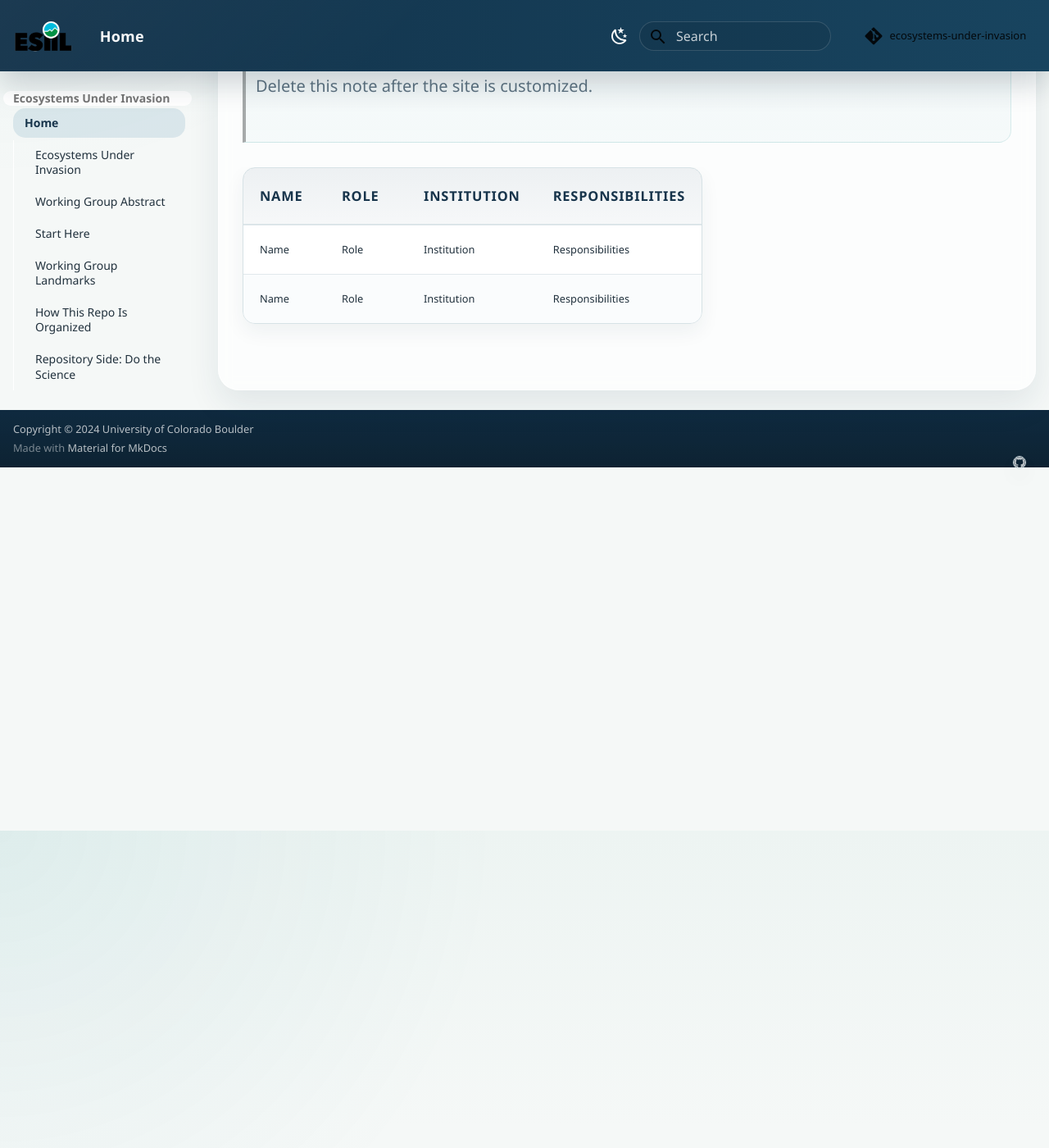
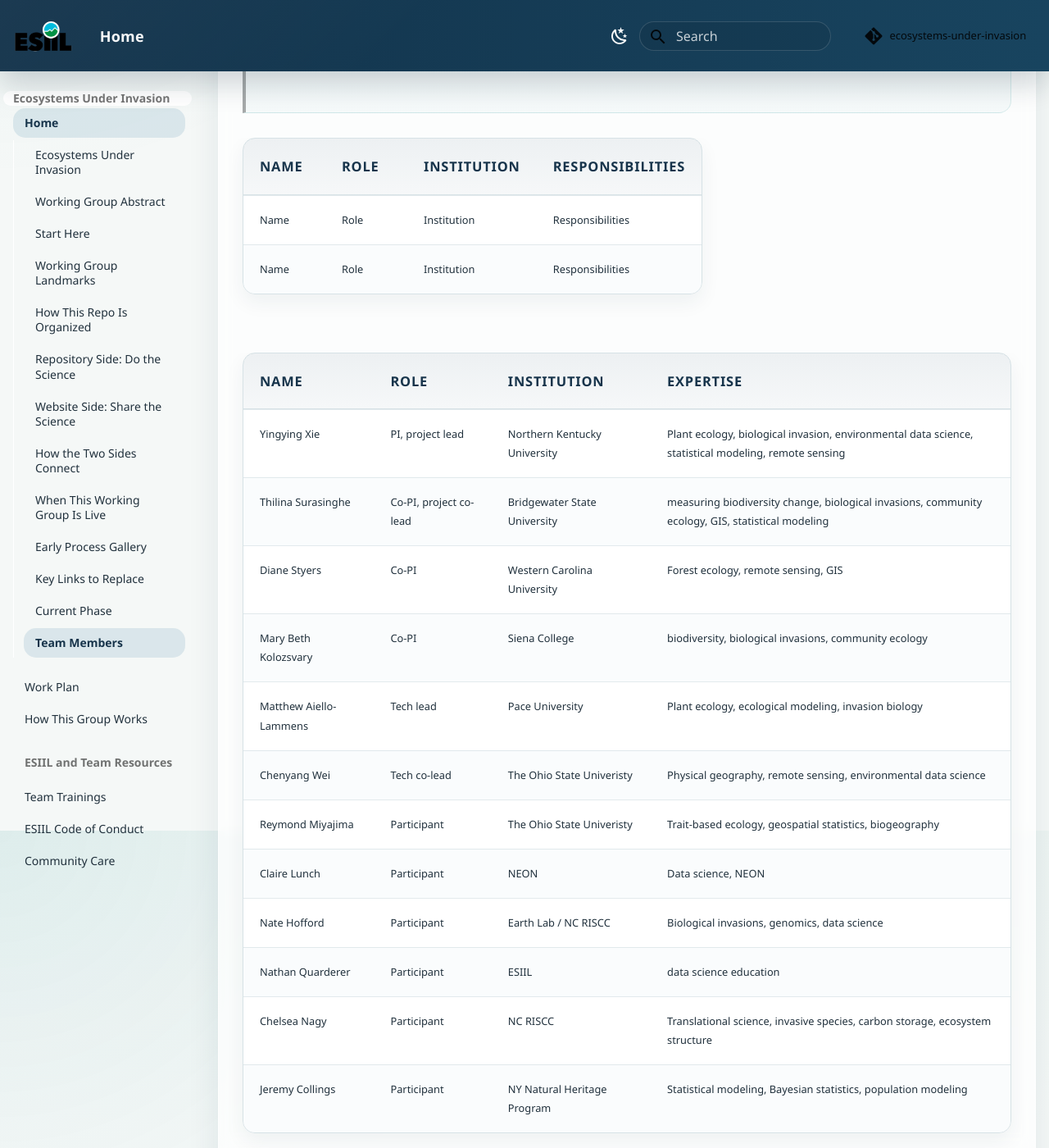
Before and after one commit to CU-ESIIL/ecosystems-under-invasion, an MkDocs documentation site: the page built from docs/index.md, in a window 1280 px wide and 1400 px high, scrolled down 10187 px. Shown: the whole window at 82% size. Built offline with MkDocs 1.6.1 and Material for MkDocs 9.7.7, drawn with Linux system fonts in a browser that asks for light colours; comment, search, counter and statistics services are not loaded; some of the changed text lies outside the part shown.

Commit message:
Enhance homepage with ecosystem invasion overview
Added an overview of ecosystem responses to biological invasion and updated group member table

```diff
--- a/docs/index.md
+++ b/docs/index.md
@@ -1,6 +1,12 @@
 # Home
 
 ## Ecosystems Under Invasion
+
+A quest to understand the responses of terrestrial ecosystem properties to variable degrees of invasion.
+
+![Placeholder image for the homepage overview](assets/images/slots/hero/hero.png){ .homepage-hero }
+
+## Working Group Abstract
 
 Biological invasion severely disrupts ecosystems and human societies by compromising ecosystem services and complicating conservation actions.
 To mitigate invasion impacts with limited resources, understanding ecosystem-scale sensitivity to the degree of invasion is critical for developing effective management plans.
@@ -128,4 +129,19 @@ Related landmark: WG-A People and roles.
 | Name | Role | Institution | Responsibilities |
 | Name | Role | Institution | Responsibilities |
 
+| Name                   | Role                   | Institution                  | Expertise                                                                                            |
+|------------------------|------------------------|------------------------------|------------------------------------------------------------------------------------------------------|
+| Yingying Xie           | PI, project lead       | Northern Kentucky University | Plant ecology, biological invasion, environmental data science, statistical modeling, remote sensing |
+| Thilina Surasinghe     | Co-PI, project co-lead | Bridgewater State University | measuring biodiversity change, biological invasions, community ecology, GIS, statistical modeling    |
+| Diane Styers           | Co-PI                  | Western Carolina University  | Forest ecology, remote sensing, GIS                                                                  |
+| Mary Beth Kolozsvary   | Co-PI                  | Siena College                | biodiversity, biological invasions, community ecology                                                |
+| Matthew Aiello-Lammens | Tech lead              | Pace University              | Plant ecology, ecological modeling, invasion biology                                                 |
+| Chenyang Wei           | Tech co-lead           | The Ohio State Univeristy    | Physical geography, remote sensing, environmental data science                                       |
+| Reymond Miyajima       | Participant            | The Ohio State Univeristy    | Trait-based ecology, geospatial statistics, biogeography                                             |
+| Claire Lunch           | Participant            | NEON                         | Data science, NEON                                                                                   |
+| Nate Hofford           | Participant            | Earth Lab / NC RISCC         | Biological invasions, genomics, data science                                                         |
+| Nathan Quarderer       | Participant            | ESIIL                        | data science education                                                                               |
+| Chelsea Nagy           | Participant            | NC RISCC                     | Translational science, invasive species, carbon storage, ecosystem structure                         |
+| Jeremy Collings        | Participant            | NY Natural Heritage Program  | Statistical modeling, Bayesian statistics, population modeling                                       |
+
 --8<-- "_generated/image_slots.md"
```
Also changed, not shown: other parts of docs/index.md (+0 -5 lines).
